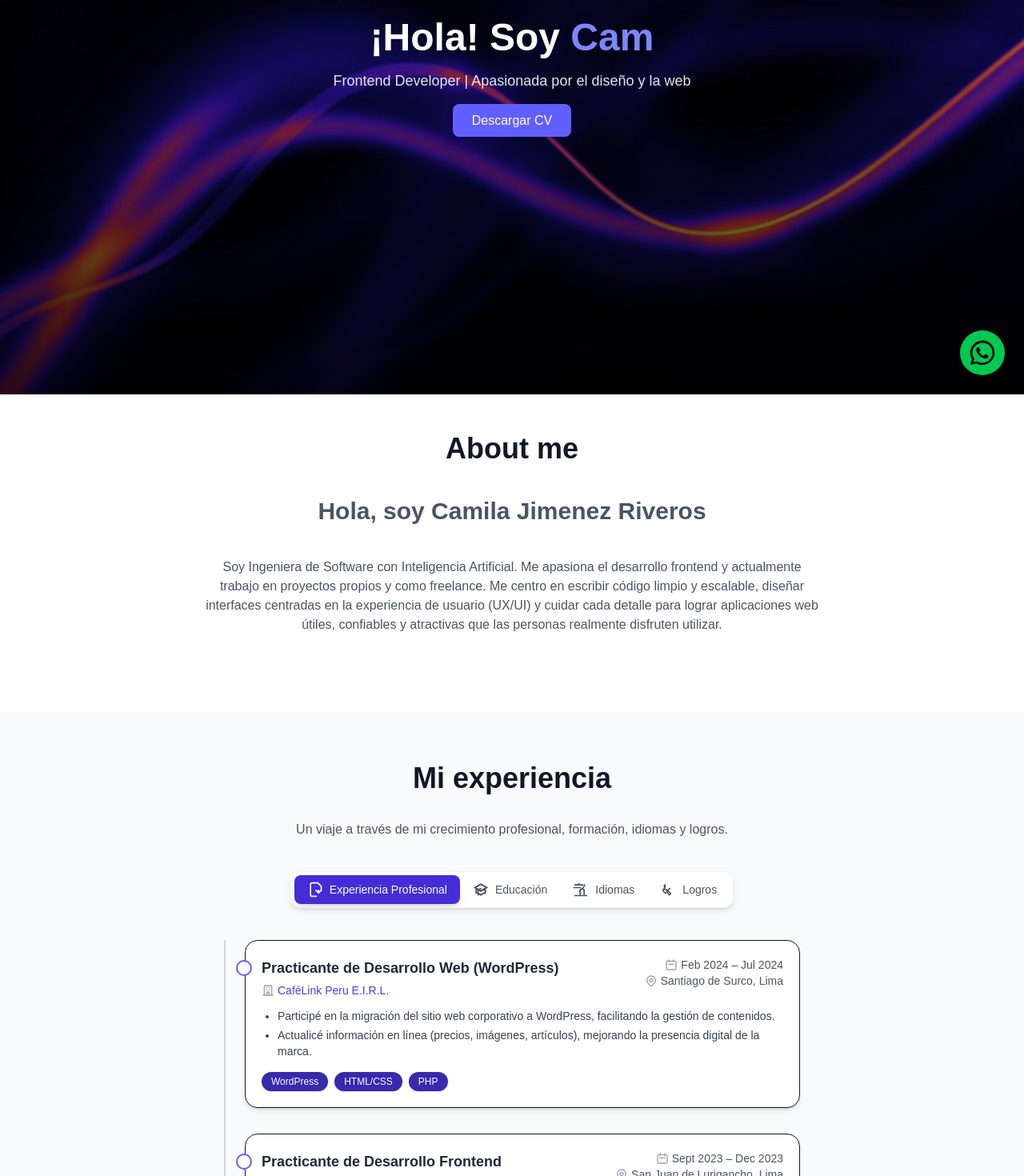
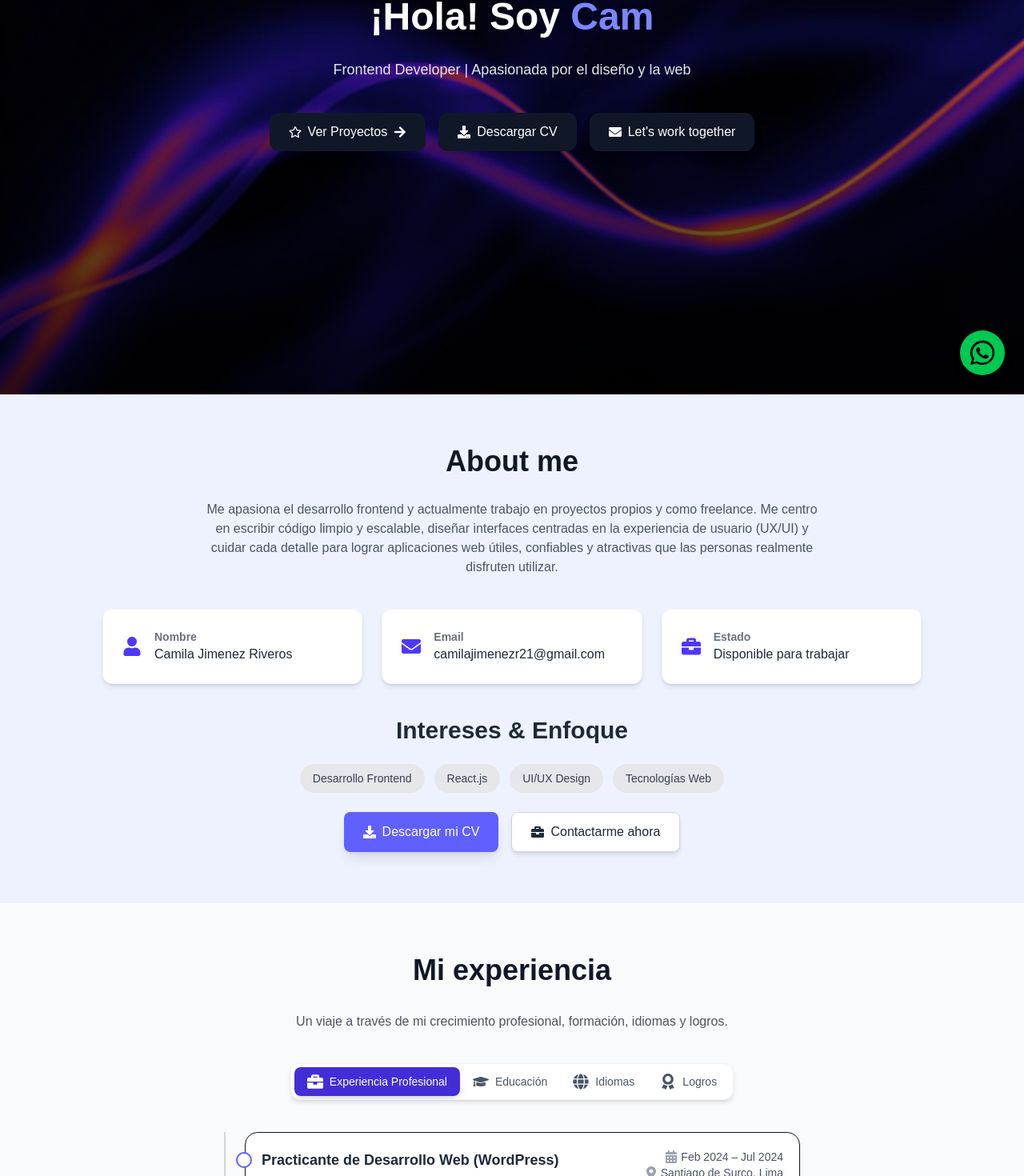
Before and after one commit to Cam-JR/Cam-Portafolio, a Next.js app: page / in a window 1280 px wide. Shown: the part 307-1777 px from the top of the page at 80% size. Built offline with nearby package versions, Linux system fonts and the light colour scheme.

Commit message:
Modificaciones del contenido

```diff
--- a/src/components/About.tsx
+++ b/src/components/About.tsx
@@ -1,16 +1,85 @@
+import React from 'react';
+import { FaUser, FaMapMarkerAlt, FaGraduationCap, FaEnvelope, FaPhone, FaBriefcase, FaDownload } from 'react-icons/fa';
+
+// --- Estructura de Datos (Opcional, pero recomendado para mantener el código limpio) ---
+const personalData = [
+    { icon: <FaUser />, label: 'Nombre', value: 'Camila Jimenez Riveros' },
+    { icon: <FaEnvelope />, label: 'Email', value: 'camilajimenezr21@gmail.com' },
+    { icon: <FaBriefcase />, label: 'Estado', value: 'Disponible para trabajar' },
+];
+
+const interests = [
+    'Desarrollo Frontend',
+    'React.js',
+    'UI/UX Design',
+    'Tecnologías Web',
+];
+
+
 export default function About() {
     return (
-    <section id="about" className="py-12">
-      {/* Título principal */}
-      <h2 className="text-4xl font-extrabold mb-10 text-center text-gray-900">About me</h2>
-      <div className="max-w-3xl mx-auto text-center text-gray-600 dark:text-gray-300 mb-12">
-        <h2 className="text-3xl font-bold mb-10 text-center">Hola, soy Camila Jimenez Riveros</h2>
-        <p>
-          Soy Ingeniera de Software con Inteligencia Artificial. Me apasiona el desarrollo frontend y actualmente trabajo en proyectos propios y como freelance. Me centro en escribir código limpio y escalable, diseñar interfaces centradas en la experiencia de usuario (UX/UI) y cuidar cada detalle para lograr aplicaciones web útiles, confiables y atractivas que las personas realmente disfruten utilizar.
+        <section id="about" className="py-16 bg-indigo-50 dark:bg-indigo-800">
+            <div className="container mx-auto px-6">
+
+                {/* Título y subtítulo */}
+                <h2 className="text-4xl font-extrabold mb-7 text-center text-gray-900 dark:text-white">
+                    About me
+                </h2>
+                <p className="max-w-3xl mx-auto text-center text-gray-600 dark:text-gray-300 mb-10">
+                    Me apasiona el desarrollo frontend y actualmente trabajo en proyectos propios y como freelance. Me centro en escribir código limpio y escalable, diseñar interfaces centradas en la experiencia de usuario (UX/UI) y cuidar cada detalle para lograr aplicaciones web útiles, confiables y atractivas que las personas realmente disfruten utilizar.
                 </p>
+
+                {/* --- Grid de Información Personal --- */}
+                <div className="grid grid-cols-1 sm:grid-cols-2 md:grid-cols-3 gap-6 max-w-5xl mx-auto mb-10">
+                    {personalData.map((item, index) => (
+                        <div key={index} className="flex items-center p-6 bg-white dark:bg-gray-900 rounded-xl shadow-md border border-gray-100 dark:border-gray-700">
+                            <span className="text-indigo-600 dark:text-indigo-400 text-2xl mr-4">
+                                {item.icon}
+                            </span>
+                            <div>
+                                <h3 className="text-sm font-semibold text-gray-500 dark:text-gray-400">{item.label}</h3>
+                                <p className="text-base font-medium text-gray-800 dark:text-gray-200">{item.value}</p>
+                            </div>
+                        </div>
+                    ))}
                 </div>
 
+                {/* --- Intereses y Botones de Acción --- */}
+                <div className="flex flex-col items-center">
+                    <h3 className="text-3xl font-extrabold text-gray-800 dark:text-white mb-6">
+                        Intereses & Enfoque
+                    </h3>
 
+                    {/* Tags de Intereses */}
+                    <div className="flex flex-wrap justify-center gap-3 mb-6">
+                        {interests.map((interest, index) => (
+                            <span key={index} className="px-4 py-2 bg-gray-200 dark:bg-gray-700 text-gray-700 dark:text-gray-300 rounded-full text-sm font-medium">
+                                {interest}
+                            </span>
+                        ))}
+                    </div>
+
+                    {/* Botones */}
+                    <div className="flex flex-col sm:flex-row gap-4">
+                        <a
+                            href="/cv.pdf"
+                            download
+                            className="flex items-center justify-center px-6 py-3 bg-indigo-500 text-white rounded-lg shadow-lg hover:bg-indigo-600 transition transition duration-300"
+                        >
+                            <FaDownload className="mr-2" />
+                            Descargar mi CV
+                        </a>
+                        <a
+                            href="#contact" // Reemplaza esto con tu correo electrónico
+                            className="flex items-center justify-center px-6 py-3 bg-white border border-gray-300 text-gray-800 rounded-lg shadow-md hover:bg-gray-100 transition duration-300"
+                        >
+                            <FaBriefcase className="mr-2" />
+                            Contactarme ahora
+                        </a>
+                    </div>
+                </div>
+
+            </div>
         </section>
     );
 }
--- a/src/components/Experience.tsx
+++ b/src/components/Experience.tsx
@@ -1,9 +1,10 @@
-'use client'
+'use client';
 import React, { useState } from 'react';
+import {
+    FaBuilding, FaAward, FaCalendarAlt, FaMapMarkerAlt, FaGlobe, FaGraduationCap, FaUser, FaBriefcase, FaEnvelope, FaPhone, FaCircle
+} from 'react-icons/fa';
 
-// --- 1. Estructura de Datos (Sin Cambios - Se mantiene la estructura) ---
-// ... (Tus interfaces y datos de EXPERIENCE_DATA, EDUCATION_DATA, LANGUAGES_DATA, ACHIEVEMENTS_DATA, TAB_DATA, TABS) ...
-
+// --- 1. Estructura de Datos ---
 type Tech = {
     name: string;
     icon?: string;
@@ -50,7 +51,8 @@ const EXPERIENCE_DATA: Experience[] = [
         ],
         techStack: [
             { name: 'WordPress'},
-            { name: 'HTML/CSS'},
+            { name: 'HTML'},
+            { name: 'CSS'},
             { name: 'PHP'},
         ],
     },
@@ -64,7 +66,8 @@ const EXPERIENCE_DATA: Experience[] = [
             'Implementé un sistema que mejoró la comunicación con padres durante el proceso de inscripción.',
         ],
         techStack: [
-            { name: 'HTML/CSS'},
+            { name: 'HTML'},
+            { name: 'CSS'},
             { name: 'JavaScript'},
             { name: 'Bootstrap'},
         ],
@@ -106,11 +109,12 @@ const LANGUAGES_DATA: Language[] = [
 ];
 
 const ACHIEVEMENTS_DATA: Achievement[] = [
-    { title: 'Certificación en React: De Cero a Experto', institution: 'Udemy/Fernando Herrera', year: '2023' },
-    { title: 'Proyecto Final Sobresaliente', institution: 'SENATI', year: '2024' },
-    { title: 'Curso de Tailwind CSS Avanzado', institution: 'Platzi', year: '2023' },
+    { title: 'Complete Web & Mobile Designer: UI/UX, Figma, +more', institution: 'Udemy/Andrei Neagoie & Daniel Schifano', year: 'En Proceso' },
+    { title: 'Especialización en Programación Web y Apps', institution: 'Netzun', year: 'En Proceso' },
+    { title: 'Desarrollo Web Completo con HTML5, CSS3, JS, AJAX, PHP y MySQL', institution: 'Udemy/Juan Pablo de la Torre Valdez', year: ' Jul 2025' },
+    { title: 'Diseño Web Moderno Desde Cero a Avanzado HTML5 y CSS3', institution: 'Udemy/Jordan Alexander', year: 'May 2025' },
+    { title: 'Base de Datos Relacionales - SQL', institution: 'IDAT', year: 'Jun - Aug 2023' },
 ];
-
 
 const TAB_DATA: Record<TabKey, { data: Experience[] | Education[] | Language[] | Achievement[] }> = {
     'Experiencia Profesional': { data: EXPERIENCE_DATA },
@@ -121,9 +125,7 @@ const TAB_DATA: Record<TabKey, { data: Experience[] | Education[] | Language[] |
 
 const TABS: TabKey[] = Object.keys(TAB_DATA) as TabKey[];
 
-
 // --- 2. Componente Reutilizable para el Item de la Línea de Tiempo (TimelineItem) ---
-
 interface TimelineItemProps {
     title: string;
     company?: string;
@@ -134,63 +136,92 @@ interface TimelineItemProps {
     institution?: string;
     year?: string;
     techStack?: Tech[];
+    activeTab: TabKey; // Propiedad para saber qué pestaña está activa
 }
 
-const TimelineItem: React.FC<TimelineItemProps> = ({ title, company, period, location, description, level, institution, year, techStack }) => {
-    const isLanguage = !!level;
-    const isAchievement = !!institution;
-    const isExperience = !!techStack;
+const TimelineItem: React.FC<TimelineItemProps> = ({ title, company, period, location, description, level, institution, year, techStack, activeTab }) => {
+    const isLanguage = activeTab === 'Idiomas';
+    const isAchievement = activeTab === 'Logros';
+    const isEducation = activeTab === 'Educación';
+    const isExperience = activeTab === 'Experiencia Profesional';
+
+    // Determina qué ícono principal mostrar basado en el tipo de contenido
+    const getIcon = () => {
+        if (isAchievement) {
+            return <FaAward className="text-xl text-gray-500 dark:text-gray-400" />;
+        }
+        if (isLanguage) {
+            return <FaGlobe className="text-xl text-gray-500 dark:text-gray-400" />;
+        }
+        if (isEducation) {
+            return <FaGraduationCap className="text-xl text-gray-500 dark:text-gray-400" />;
+        }
+        if (isExperience) {
+            return <FaBriefcase className="text-xl text-gray-500 dark:text-gray-400" />;
+        }
+        return null;
+    };
 
     return (
         <div className="relative bg-white dark:bg-gray-900 p-5 rounded-2xl shadow-md border hover:shadow-lg transition duration-300">
             {/* Círculo de la línea de tiempo */}
             <span className="absolute -left-3 top-6 w-5 h-5 rounded-full bg-white border-2 border-indigo-500 dark:bg-gray-900 dark:border-indigo-400"></span>
 
-            <div className="flex flex-col sm:flex-row justify-between items-start mb-2"> {/* Agregamos flex-col/sm:flex-row */}
-                <div className="sm:w-3/5 w-full"> {/* Controlamos el ancho para que la info de tiempo quepa */}
+            {/* Contenedor del Título y la información */}
+            <div className="flex flex-col sm:flex-row justify-between items-start mb-2">
+                <div className="sm:w-3/5 w-full">
+                    {/* Título e Ícono principal */}
+                    <div className="flex items-center mb-1">
+                        {isLanguage || isAchievement ? (
+                            <div className="p-2 mr-3 rounded-lg bg-gray-100 dark:bg-gray-800">
+                                {getIcon()}
+                            </div>
+                        ) : null}
                         <h3 className="font-bold text-gray-800 dark:text-gray-100 text-lg">
                             {title}
                         </h3>
+                    </div>
+
+                    {/* Subtítulo con ícono */}
                     {(company || level || institution) && (
-                        <p className="text-sm text-indigo-600 dark:text-gray-400 flex items-center mt-1">
-                            {(company || institution) && (
-                                <svg xmlns="http://www.w3.org/2000/svg" className="h-4 w-4 mr-1 text-gray-400" fill="none" viewBox="0 0 24 24" stroke="currentColor" strokeWidth="2">
-                                    <path strokeLinecap="round" strokeLinejoin="round" d="M19 21V5a2 2 0 00-2-2H7a2 2 0 00-2 2v16m14 0h2m-2 0h-5m-9 0H3m2 0h5M9 7h1m-1 4h1m4-4h1m-1 4h1m-5 10v-5a1 1 0 011-1h2a1 1 0 011 1v5m-4 0h4" />
-                                </svg>
+                        <p className={`text-sm text-indigo-600 dark:text-gray-400 mt-1 flex items-center ${isLanguage || isAchievement ? 'ml-12' : ''}`}>
+                            {isEducation && (
+                                <FaBuilding className="text-base mr-1 text-gray-400" />
+                            )}
+                            {isAchievement && (
+                                <FaAward className="text-base mr-1 text-gray-400" />
+                            )}
+                            {isExperience && (
+                                <FaBriefcase className="text-base mr-1 text-gray-400" />
                             )}
                             {isLanguage ? level : isAchievement ? institution : company}
                         </p>
                     )}
                 </div>
+
                 {/* Ajuste de responsividad en Periodo/Ubicación */}
                 <div className="text-left sm:text-right text-sm text-gray-600 dark:text-gray-400 sm:min-w-max sm:ml-4 mt-2 sm:mt-0">
                     {period && (
                         <p className="flex items-center sm:justify-end">
-                            <svg xmlns="http://www.w3.org/2000/svg" className="h-4 w-4 mr-1 text-gray-400" fill="none" viewBox="0 0 24 24" stroke="currentColor" strokeWidth="2">
-                                <path strokeLinecap="round" strokeLinejoin="round" d="M8 7V3m8 4V3m-9 8h10M5 21h14a2 2 0 002-2V7a2 2 0 00-2-2H5a2 2 0 00-2 2v12a2 2 0 002 2z" />
-                            </svg>
+                            <FaCalendarAlt className="h-4 w-4 mr-1 text-gray-400" />
                             {period}
                         </p>
                     )}
                     {location && (
                         <p className="flex items-center sm:justify-end">
-                            <svg xmlns="http://www.w3.org/2000/svg" className="h-4 w-4 mr-1 text-gray-400" fill="none" viewBox="0 0 24 24" stroke="currentColor" strokeWidth="2">
-                                <path strokeLinecap="round" strokeLinejoin="round" d="M17.657 16.657L13.414 20.9a1.998 1.998 0 01-2.827 0l-4.244-4.243a8 8 0 1111.314 0z" />
-                                <path strokeLinecap="round" strokeLinejoin="round" d="M15 11a3 3 0 11-6 0 3 3 0 016 0z" />
-                            </svg>
+                            <FaMapMarkerAlt className="h-4 w-4 mr-1 text-gray-400" />
                             {location}
                         </p>
                     )}
                     {year && (
                         <p className="flex items-center sm:justify-end">
-                            <svg xmlns="http://www.w3.org/2000/svg" className="h-4 w-4 mr-1 text-gray-400" fill="none" viewBox="0 0 24 24" stroke="currentColor" strokeWidth="2">
-                                <path strokeLinecap="round" strokeLinejoin="round" d="M8 7V3m8 4V3m-9 8h10M5 21h14a2 2 0 002-2V7a2 2 0 00-2-2H5a2 2 0 00-2 2v12a2 2 0 002 2z" />
-                            </svg>
+                            <FaCalendarAlt className="h-4 w-4 mr-1 text-gray-400" />
                             {year}
                         </p>
                     )}
                 </div>
             </div>
+
             {description && description.length > 0 && (
                 <ul className="mt-3 text-gray-700 dark:text-gray-300 text-sm list-disc pl-5 space-y-1">
                     {description.map((item: string, index: number) => (
@@ -203,11 +234,8 @@ const TimelineItem: React.FC<TimelineItemProps> = ({ title, company, period, loc
                     {techStack.map((tech: Tech, index: number) => (
                         <span
                             key={index}
-                            className="inline-flex items-center px-3 py-1 bg-indigo-800 text-white dark:bg-gray-700 dark:text-gray-100 text-xs font-medium rounded-full shadow-sm"
+                            className="inline-flex items-center px-3 py-1 bg-gray-800 text-white dark:bg-gray-700 dark:text-gray-100 text-xs font-medium rounded-full shadow-sm"
                         >
-                            {tech.icon && (
-                                <img src={tech.icon} alt={tech.name} className="h-4 w-4 mr-1 object-contain" />
-                            )}
                             {tech.name}
                         </span>
                     ))}
@@ -217,10 +245,7 @@ const TimelineItem: React.FC<TimelineItemProps> = ({ title, company, period, loc
     );
 };
 
-
 // --- 3. Componente Principal `About` ---
-
-
 export default function About() {
     const [activeTab, setActiveTab] = useState<TabKey>('Experiencia Profesional');
     const currentTabContent = TAB_DATA[activeTab];
@@ -235,10 +260,9 @@ export default function About() {
                 Un viaje a través de mi crecimiento profesional, formación, idiomas y logros.
             </p>
 
-            {/* --- Contenedor de Pestañas (Tabs) - ¡MEJORA AQUÍ! --- */}
-            <div className="flex justify-center mb-10 px-4"> {/* Agregamos 'px-4' para márgenes en móviles */}
-                <div className="flex p-1 bg-white rounded-xl shadow-md border border-gray-100 overflow-x-auto whitespace-nowrap max-w-full">
-                    {/* 'overflow-x-auto' y 'whitespace-nowrap' son esenciales para el scroll horizontal */}
+            {/* --- Contenedor de Pestañas (Tabs) --- */}
+            <div className="flex justify-center mb-10 px-4">
+                <div className="flex p-1 bg-white dark:bg-gray-900 rounded-xl shadow-md border border-gray-100 dark:border-gray-800 overflow-x-auto whitespace-nowrap max-w-full">
                     {TABS.map((tab) => (
                         <button
                             key={tab}
@@ -246,31 +270,20 @@ export default function About() {
                             className={`flex items-center px-3 py-2 sm:px-4 rounded-lg text-sm font-medium transition duration-300 ease-in-out ${
                                 activeTab === tab
                                     ? 'bg-indigo-700 text-white shadow-lg'
-                                    : 'text-gray-600 hover:bg-gray-100 hover:text-gray-800'
+                                    : 'text-gray-600 dark:text-gray-400 hover:bg-gray-100 dark:hover:bg-gray-800 hover:text-gray-800 dark:hover:text-white'
                             }`}
                         >
-                            {/* Reducimos el margen del icono en móviles (mr-1) y aumentamos en sm (sm:mr-2) */}
                             {tab === 'Experiencia Profesional' && (
-                                <svg xmlns="http://www.w3.org/2000/svg" className="h-5 w-5 mr-1 sm:mr-2" fill="none" viewBox="0 0 24 24" stroke="currentColor" strokeWidth="2">
-                                    <path strokeLinecap="round" strokeLinejoin="round" d="M21 13.25V7l-5-5H7a2 2 0 00-2 2v16a2 2 0 002 2h6.75M17 17l4-4m-4 4l-4-4m4 4V13" />
-                                </svg>
+                                <FaBriefcase className="h-5 w-5 mr-1 sm:mr-2" />
                             )}
                             {tab === 'Educación' && (
-                                <svg xmlns="http://www.w3.org/2000/svg" className="h-5 w-5 mr-1 sm:mr-2" fill="none" viewBox="0 0 24 24" stroke="currentColor" strokeWidth="2">
-                                    <path d="M12 14l9-5-9-5-9 5 9 5z" />
-                                    <path d="M12 14l6.16-3.422a12.083 12.083 0 01.665 6.479A11.952 11.952 0 0012 20.055a11.952 11.952 0 00-6.824-2.998 12.078 12.078 0 01.665-6.479L12 14z" />
-                                    <path strokeLinecap="round" strokeLinejoin="round" d="M12 14l9-5-9-5-9 5 9 5zm0 0l6.16-3.422a12.083 12.083 0 01.665 6.479A11.952 11.952 0 0012 20.055a11.952 11.952 0 00-6.824-2.998 12.078 12.078 0 01.665-6.479L12 14zm-4 6v-7.5l4-2.222" />
-                                </svg>
+                                <FaGraduationCap className="h-5 w-5 mr-1 sm:mr-2" />
                             )}
                             {tab === 'Idiomas' && (
-                                <svg xmlns="http://www.w3.org/2000/svg" className="h-5 w-5 mr-1 sm:mr-2" fill="none" viewBox="0 0 24 24" stroke="currentColor" strokeWidth="2">
-                                    <path strokeLinecap="round" strokeLinejoin="round" d="M3 5h12M9 3v2m1.048 9.5A18.022 18.022 0 0115 10c1.558-1.56 2.594-3.35 2.737-5.148M11.5 9h-10M11 21v-7a3 3 0 016 0v7M3 21h18" />
-                                </svg>
+                                <FaGlobe className="h-5 w-5 mr-1 sm:mr-2" />
                             )}
                             {tab === 'Logros' && (
-                                <svg xmlns="http://www.w3.org/2000/svg" className="h-5 w-5 mr-1 sm:mr-2" fill="none" viewBox="0 0 24 24" stroke="currentColor" strokeWidth="2">
-                                    <path strokeLinecap="round" strokeLinejoin="round" d="M9 12l2 2 4-4M7.835 4.697A3.42 3.42 0 007 9.111V12h2.222a2.105 2.105 0 011.5.6l5.272 5.272c.11.11.11.283 0 .393l-1.374 1.374a.733.733 0 01-1.047 0L10.3 15.3l-1.428 1.428a1.2 1.2 0 01-1.704 0L4.76 13.72a1.2 1.2 0 010-1.704l2.52-2.522z" />
-                                </svg>
+                                <FaAward className="h-5 w-5 mr-1 sm:mr-2" />
                             )}
                             {tab}
                         </button>
@@ -280,8 +293,6 @@ export default function About() {
 
             {/* --- Contenido de la Pestaña Activa (Línea de Tiempo) --- */}
             <div className="container max-w-3xl mx-auto px-6">
-
-                {/* Contenedor de la Línea de Tiempo */}
                 <div className="relative border-l-2 border-gray-300 dark:border-gray-600 pl-6 space-y-8">
                     {currentTabContent.data.map((item: any, index: number) => (
                         <TimelineItem
@@ -295,9 +306,9 @@ export default function About() {
                             institution={item.institution}
                             year={item.year}
                             techStack={item.techStack}
+                            activeTab={activeTab} // Pasamos la pestaña activa como prop
                         />
                     ))}
-
                 </div>
             </div>
         </section>
--- a/src/components/Hero.tsx
+++ b/src/components/Hero.tsx
@@ -1,5 +1,6 @@
 "use client";
 import { motion } from "framer-motion";
+import { FaRegStar, FaArrowRight, FaDownload, FaEnvelope } from 'react-icons/fa';
 
 export default function Hero() {
   return (
@@ -8,38 +9,73 @@ export default function Hero() {
       style={{
         backgroundImage: "url('/images/fondo.jpg')",
       }}
-
     >
       {/* Overlay con gradiente */}
       <div className="absolute inset-0 bg-gradient-to-t from-black/80 to-transparent"></div>
 
       {/* Contenido */}
-      <motion.div className="relative z-10 text-white px-6">
+      <motion.div className="relative z-10 text-white px-6 ">
         <motion.h1
-          className="text-5xl font-bold mb-4"
+          className="text-5xl font-bold mb-7"
           initial={{ opacity: 0, y: 20 }}
           animate={{ opacity: 1, y: 0 }}
         >
           ¡Hola! Soy <span className="text-indigo-400">Cam</span>
         </motion.h1>
         <motion.p
-          className="text-lg text-gray-200 mb-6"
+          className="text-lg text-gray-200 mb-10"
           initial={{ opacity: 0 }}
           animate={{ opacity: 1 }}
           transition={{ delay: 0.3 }}
         >
           Frontend Developer | Apasionada por el diseño y la web
         </motion.p>
+
+
+        {/* --- Contenedor de Botones - ¡AJUSTADO! --- */}
+        <div className="flex flex-col sm:flex-row justify-center items-center gap-4 mt-8">
+
+          {/* Botón "Ver Proyectos" - ¡AJUSTADO PARA SER MÁS COMPACTO! */}
+          <motion.a
+            href="#projects"
+            className="flex items-center gap-2 px-6 py-3 bg-gray-900 text-white rounded-xl shadow-lg hover:bg-indigo-600 transition duration-300 transform hover:-translate-y-1"
+            initial={{ opacity: 0, y: 20 }}
+            animate={{ opacity: 1, y: 0 }}
+            transition={{ delay: 0.6 }}
+          >
+            <FaRegStar className="text-base" />
+            <span className="font-medium">Ver Proyectos</span>
+            <FaArrowRight className="text-base" />
+          </motion.a>
+
+          {/* Botón "Descargar CV" */}
           <motion.a
             href="/cv.pdf"
             download
-          className="px-6 py-3 bg-indigo-500 text-white rounded-lg shadow-lg hover:bg-indigo-600 transition"
-          initial={{ opacity: 0 }}
-          animate={{ opacity: 1 }}
-          transition={{ delay: 0.6 }}
+            className="flex items-center px-6 py-3 bg-gray-900 text-white rounded-xl shadow-lg hover:bg-indigo-600 transition duration-300 transform hover:-translate-y-1"
+            initial={{ opacity: 0, y: 20 }}
+            animate={{ opacity: 1, y: 0 }}
+            transition={{ delay: 0.8 }}
           >
+            <FaDownload className="text-base mr-2" />
             Descargar CV
           </motion.a>
+
+          {/* Botón Contacto */}
+          <motion.a
+            href="#contact"
+            download
+            className="flex items-center px-6 py-3 bg-gray-900 text-white rounded-xl shadow-lg hover:bg-indigo-600 transition duration-300 transform hover:-translate-y-1 "
+            initial={{ opacity: 0, y: 20 }}
+            animate={{ opacity: 1, y: 0 }}
+            transition={{ delay: 1 }}
+          >
+            <FaEnvelope className="mr-2" />
+            Let's work together
+          </motion.a>
+
+
+        </div>
       </motion.div>
     </section>
   );
```
Lines whose indentation alone changed are shown as unchanged.
